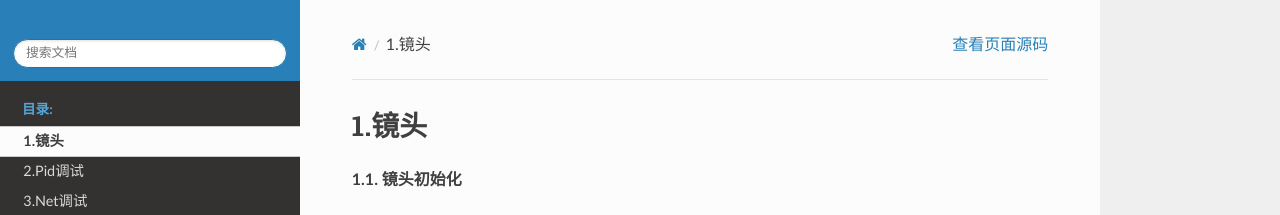
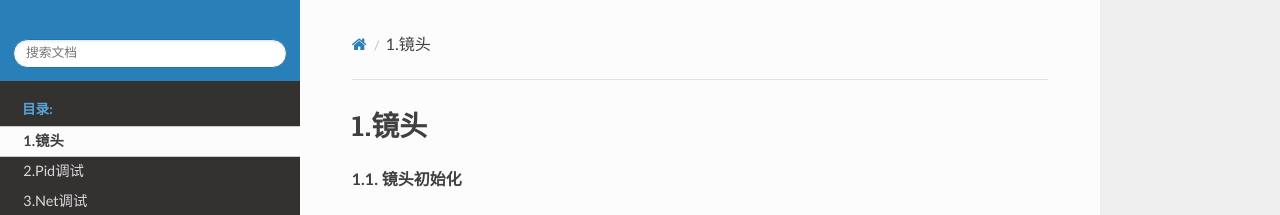
Before and after one commit to luomushi/Gamma_test, a Sphinx documentation site: the page built from net_demo/source/CA410.rst, in a window 1280 px wide and 1221 px high. Shown: the top 215 px of the window. Built offline with Sphinx 7.4.7 and the Read the Docs theme 2.0.0, drawn with Linux system fonts in a browser that asks for light colours.

Commit message:
Update conf.py

```diff
--- a/net_demo/source/conf.py
+++ b/net_demo/source/conf.py
@@ -46,7 +46,7 @@ html_static_path = ['_static']
 
 # html_copy_source=False  # 关闭右上角的查看源码
 # html_copy_source=False  # 关闭右上角的查看源码
-# html_copy_source=False  # 关闭右上角的查看源码
+html_copy_source=False  # 关闭右上角的查看源码
 html_show_sphinx = False
 
 html_favicon = '../picture/favicon.jpg'
```
